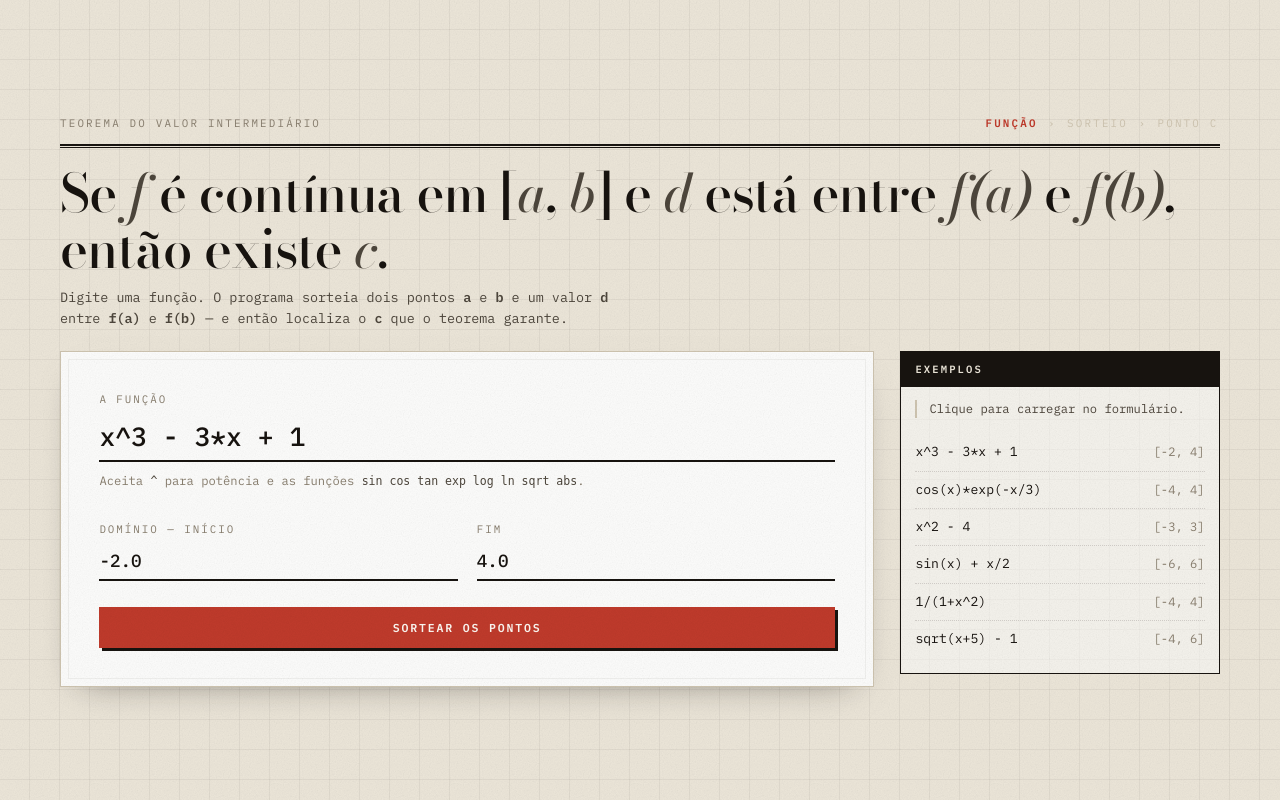
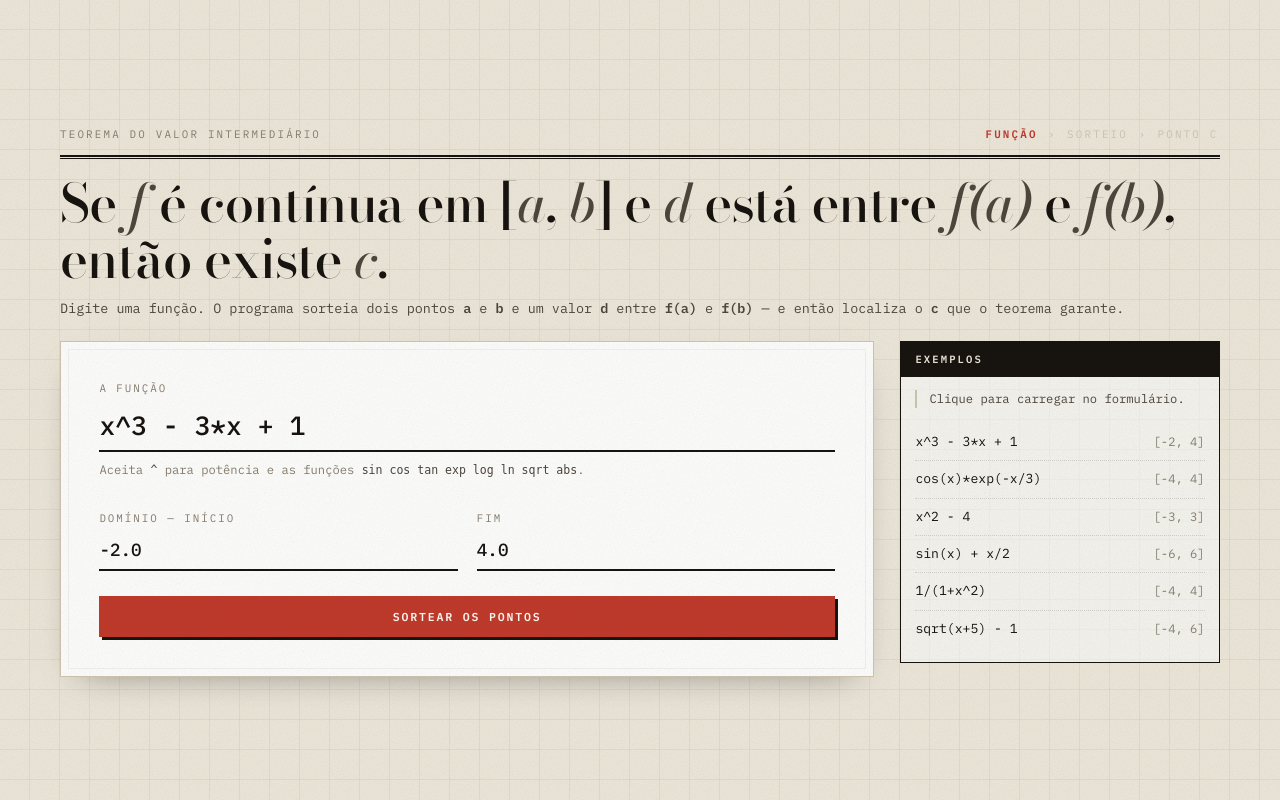
Before and after one commit to marciogarridoLaCop/EDA-26.2, a Flask app: page / in a window 1280 px wide. Run offline with Flask 3, Linux system fonts and the light colour scheme.

Commit message:
Tira o limite de largura do parágrafo de apoio
O max-width de 70ch travava a legenda em ~560px por legibilidade, mas numa
tela larga isso é metade da página e o texto quebrava no meio. Sem o limite
ele ocupa os 1160px e cabe em uma linha só nas três páginas.

```diff
--- a/templates/base.html
+++ b/templates/base.html
@@ -91,7 +91,7 @@ body {
 .enunciado .de { font-style: italic; color: var(--tinta-media); }
 .enunciado sup { font-size: .48em; vertical-align: super; line-height: 0; }
 
-.legenda-topo { margin: .6rem 0 0; max-width: 70ch; color: var(--tinta-media); font-size: .84rem; }
+.legenda-topo { margin: .6rem 0 0; color: var(--tinta-media); font-size: .84rem; }
 
 /* ───────────────────────────── oficina ───────────────────────────── */
 
```
